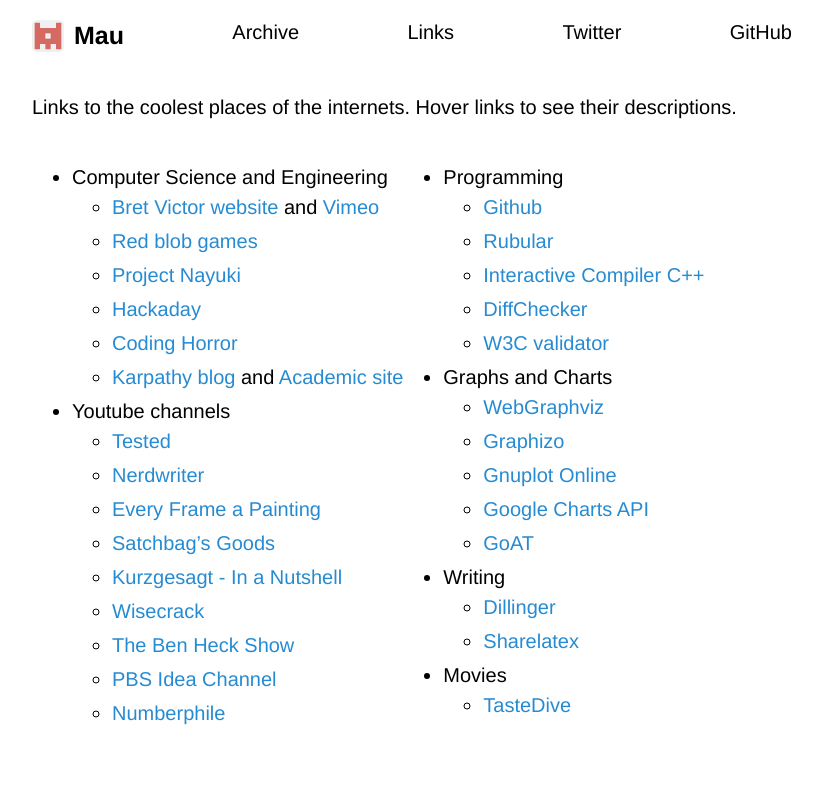
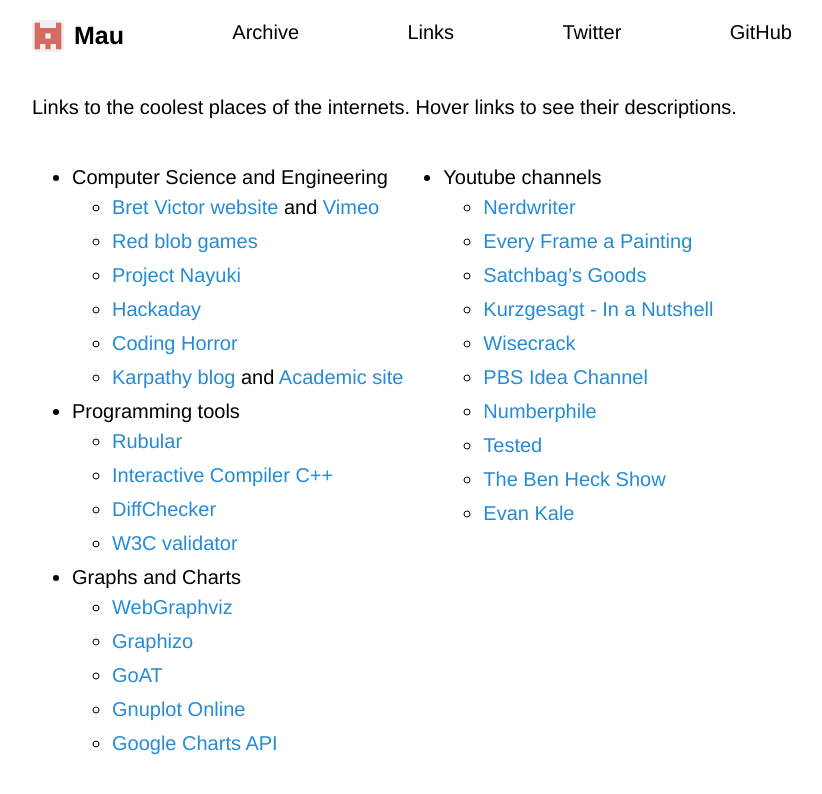
Before and after one commit to Maumagnaguagno/maumagnaguagno.github.io, a Jekyll site: the page built from links.md, in a window 1280 px wide. Shown: the top 794 px of the page, without its empty margins (228-1050 px from the left). Built offline with Jekyll 4.4.1, drawn with Linux system fonts in a browser that asks for light colours; our own code applies the rules of GitHub Pages for plain Markdown files.

Commit message:
Move Links around and remove not so cool ones

```diff
--- a/links.md
+++ b/links.md
@@ -8,7 +8,6 @@ Links to the coolest places of the internets.
 Hover links to see their descriptions.
 
 <div style="float:left" markdown="1">
-
 - Computer Science and Engineering
   - [Bret Victor website](http://worrydream.com/ "The future of interface design") and [Vimeo](https://vimeo.com/worrydream "Bret Victor at Vimeo")
   - [Red blob games](http://www.redblobgames.com/ "A* and game development material")
@@ -16,22 +15,7 @@ Hover links to see their descriptions.
   - [Hackaday](https://hackaday.com "Engineering and maker stuff")
   - [Coding Horror](https://blog.codinghorror.com/ "Programming and human factors")
   - [Karpathy blog](https://karpathy.github.io/ "Computer Science Ph.D student interested in machine learning") and [Academic site](https://cs.stanford.edu/people/karpathy/ "Karpathy at Stanford")
-- Youtube channels
-  - [Tested](https://www.youtube.com/user/testedcom "Adam Savage - Design and build stuff")
-  - [Nerdwriter](https://www.youtube.com/user/Nerdwriter1 "Movie and art reviews")
-  - [Every Frame a Painting](https://www.youtube.com/user/everyframeapainting "Movies explained")
-  - [Satchbag's Goods](https://www.youtube.com/user/satchbags/ "Games explained")
-  - [Kurzgesagt - In a Nutshell](https://www.youtube.com/user/Kurzgesagt/ "Philosophy with very nice graphics")
-  - [Wisecrack](https://www.youtube.com/channel/UC6-ymYjG0SU0jUWnWh9ZzEQ "Funny and smart philosophy")
-  - [The Ben Heck Show](https://www.youtube.com/user/thebenheckshow "Ben Heck - Design, build and fix electronics")
-  - [PBS Idea Channel](https://www.youtube.com/user/pbsideachannel "Here is an idea...")
-  - [Numberphile](https://www.youtube.com/user/numberphile "Maths!")
-
-</div>
-<div style="float:left" markdown="1">
-
-- Programming
-  - [Github](https://github.com/ "Show your projects to the world")
+- Programming tools
   - [Rubular](http://rubular.com/ "Regex editor")
   - [Interactive Compiler C++](https://gcc.godbolt.org/ "Online assembler")
   - [DiffChecker](https://www.diffchecker.com/ "Diff in your browser, with colors")
@@ -39,13 +23,21 @@ Hover links to see their descriptions.
 - Graphs and Charts
   - [WebGraphviz](http://www.webgraphviz.com/ "Write your graphs, let the computer draw for you")
   - [Graphizo](https://g.gravizo.com/ "Graphviz, UMLGraph or PlantUML for your README")
+  - [GoAT](https://github.com/blampe/goat "ASCII diagram generation")
   - [Gnuplot Online](http://gnuplot.respawned.com/ "Chart editor")
   - [Google Charts API](https://developers.google.com/chart/interactive/docs/ "Use javascript to show your datasets")
-  - [GoAT](https://github.com/blampe/goat "ASCII diagram generation")
-- Writing
-  - [Dillinger](http://dillinger.io/ "Markdown editor")
-  - [Sharelatex](https://www.sharelatex.com/ "Collaborative writing")
-- Movies
-  - [TasteDive](https://tastedive.com/ "Recommendation system")
+</div>
 
+<div style="float:left" markdown="1">
+- Youtube channels
+  - [Nerdwriter](https://www.youtube.com/user/Nerdwriter1 "Movie and art reviews")
+  - [Every Frame a Painting](https://www.youtube.com/user/everyframeapainting "Movies explained")
+  - [Satchbag's Goods](https://www.youtube.com/user/satchbags/ "Games explained")
+  - [Kurzgesagt - In a Nutshell](https://www.youtube.com/user/Kurzgesagt/ "Philosophy with very nice graphics")
+  - [Wisecrack](https://www.youtube.com/channel/UC6-ymYjG0SU0jUWnWh9ZzEQ "Funny and smart philosophy")
+  - [PBS Idea Channel](https://www.youtube.com/user/pbsideachannel "Here is an idea...")
+  - [Numberphile](https://www.youtube.com/user/numberphile "Maths!")
+  - [Tested](https://www.youtube.com/user/testedcom "Adam Savage - Design and build stuff")
+  - [The Ben Heck Show](https://www.youtube.com/user/thebenheckshow "Ben Heck - Design, build and fix electronics")
+  - [Evan Kale](https://www.youtube.com/user/EvanKale91)
 </div>
```
